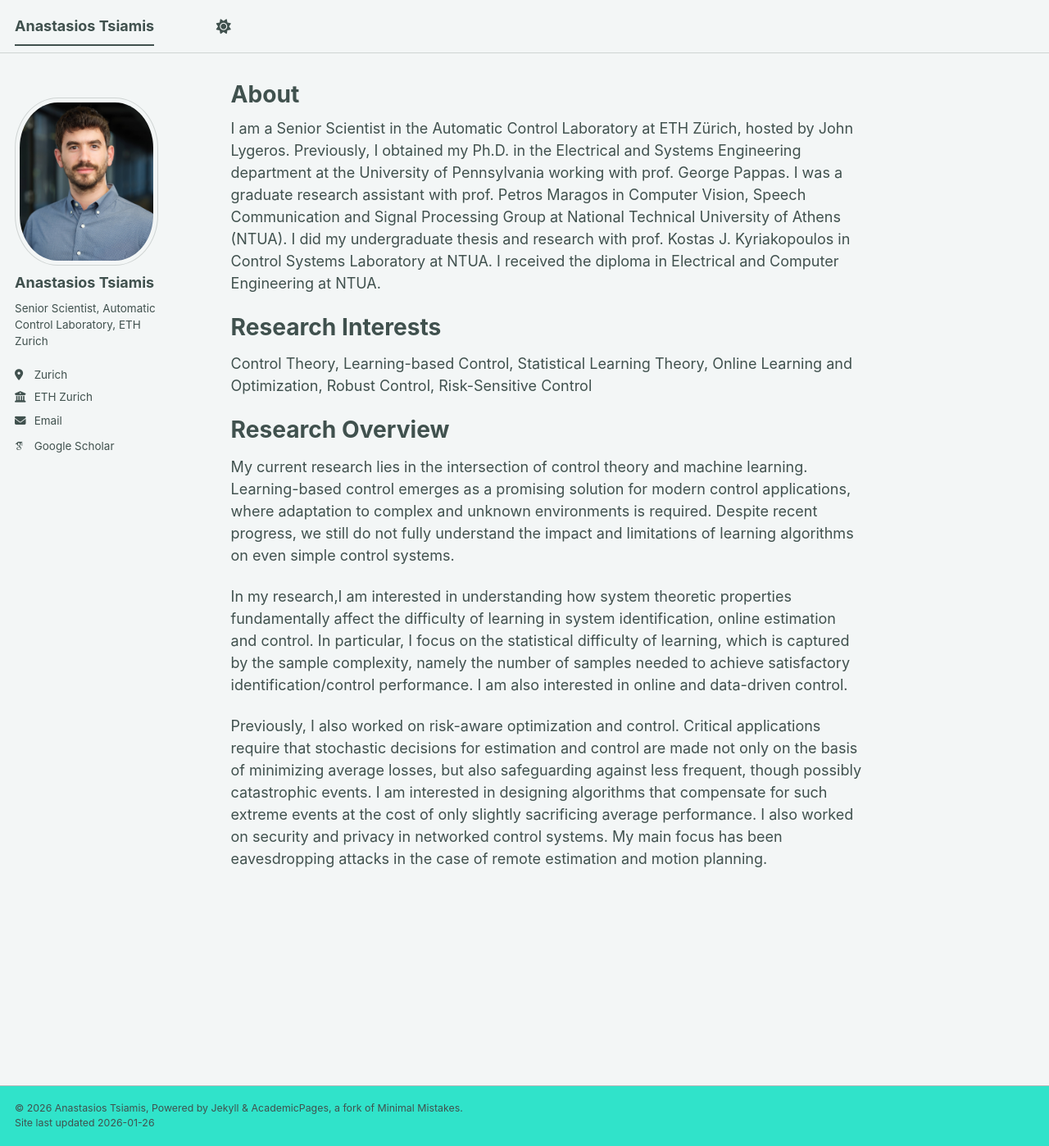
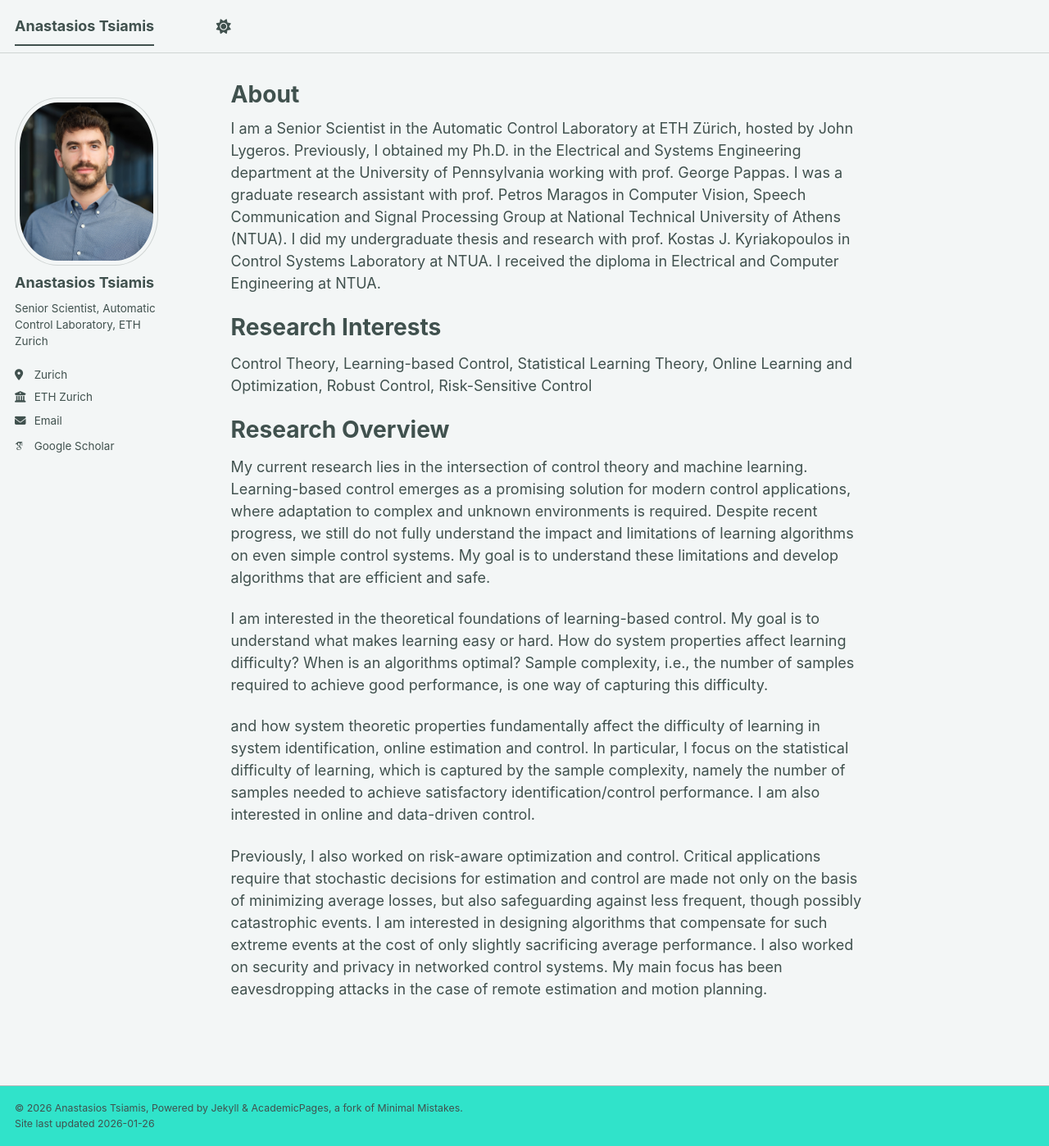
Before and after one commit to antsiamis/antsiamis.github.io, a Jekyll site: the page built from _pages/about.md, in a window 1280 px wide and 1398 px high. Shown: the whole window at 82% size. Built offline with Jekyll 4.4.1, drawn with Linux system fonts in a browser that asks for light colours; some web fonts are replaced; a script bundle is joined from its source files by our own code; library files that are not in the unit come from our copies.

Commit message:
Update about.md

```diff
--- a/_pages/about.md
+++ b/_pages/about.md
@@ -15,8 +15,10 @@ Control Theory, Learning-based Control, Statistical Learning Theory, Online Lear
 
 Research Overview
 ======
-My current research lies in the intersection of control theory and machine learning. Learning-based control emerges as a promising solution for modern control applications, where adaptation to complex and unknown environments is required. Despite recent progress, we still do not fully understand the impact and limitations of learning algorithms on even simple control systems.
+My current research lies in the intersection of control theory and machine learning. Learning-based control emerges as a promising solution for modern control applications, where adaptation to complex and unknown environments is required. Despite recent progress, we still do not fully understand the impact and limitations of learning algorithms on even simple control systems. My goal is to understand these limitations and develop algorithms that are efficient and safe.
 
-In my research,I am interested in understanding how system theoretic properties fundamentally affect the difficulty of learning in system identification, online estimation and control. In particular, I focus on the statistical difficulty of learning, which is captured by the sample complexity, namely the number of samples needed to achieve satisfactory identification/control performance. I am also interested in online and data-driven control.
+I am interested in the theoretical foundations of learning-based control. My goal is to understand what makes learning easy or hard. How do system properties affect learning difficulty? When is an algorithms optimal? Sample complexity, i.e., the number of samples required to achieve good performance, is one way of capturing this difficulty.
+
+and how system theoretic properties fundamentally affect the difficulty of learning in system identification, online estimation and control. In particular, I focus on the statistical difficulty of learning, which is captured by the sample complexity, namely the number of samples needed to achieve satisfactory identification/control performance. I am also interested in online and data-driven control.
 
 Previously, I also worked on risk-aware optimization and control. Critical applications require that stochastic decisions for estimation and control are made not only on the basis of minimizing average losses, but also safeguarding against less frequent, though possibly catastrophic events. I am interested in designing algorithms that compensate for such extreme events at the cost of only slightly sacrificing average performance. I also worked on security and privacy in networked control systems. My main focus has been eavesdropping attacks in the case of remote estimation and motion planning.
```
